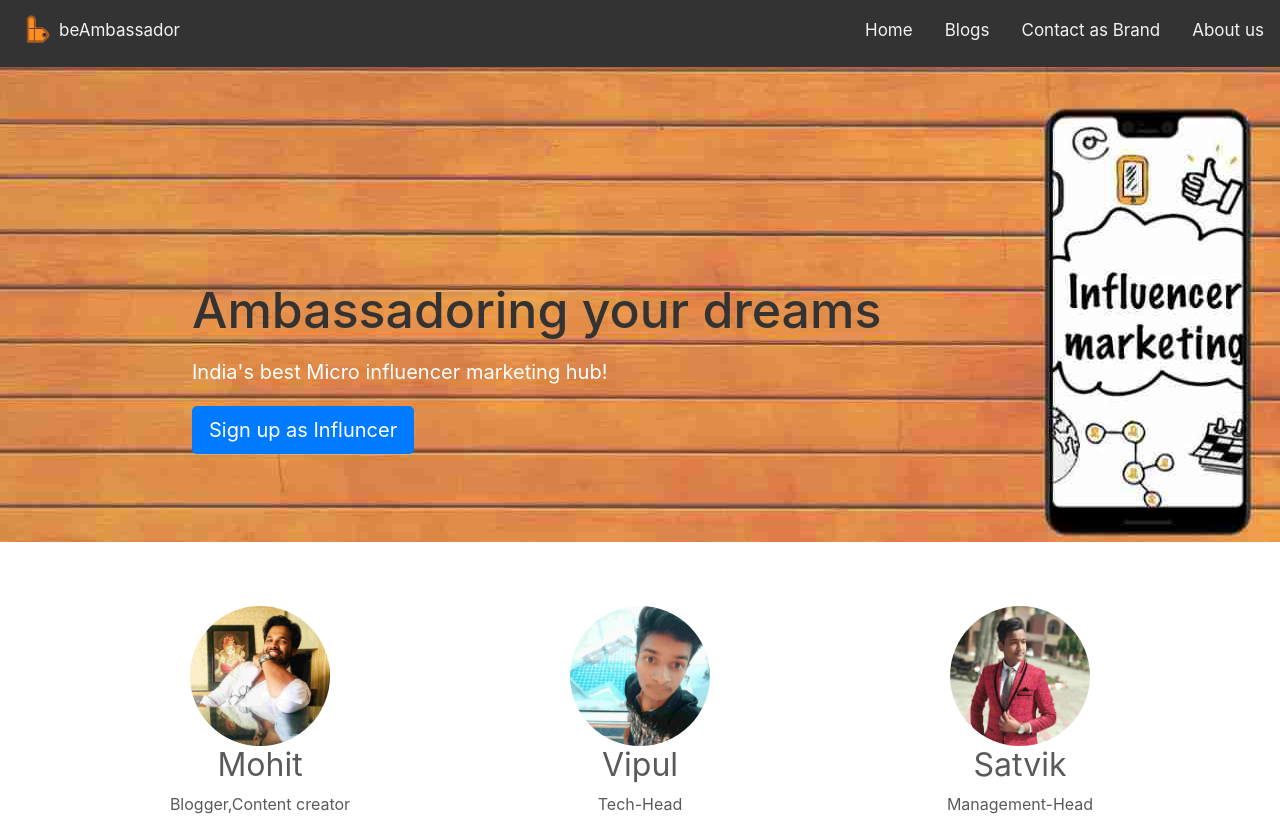
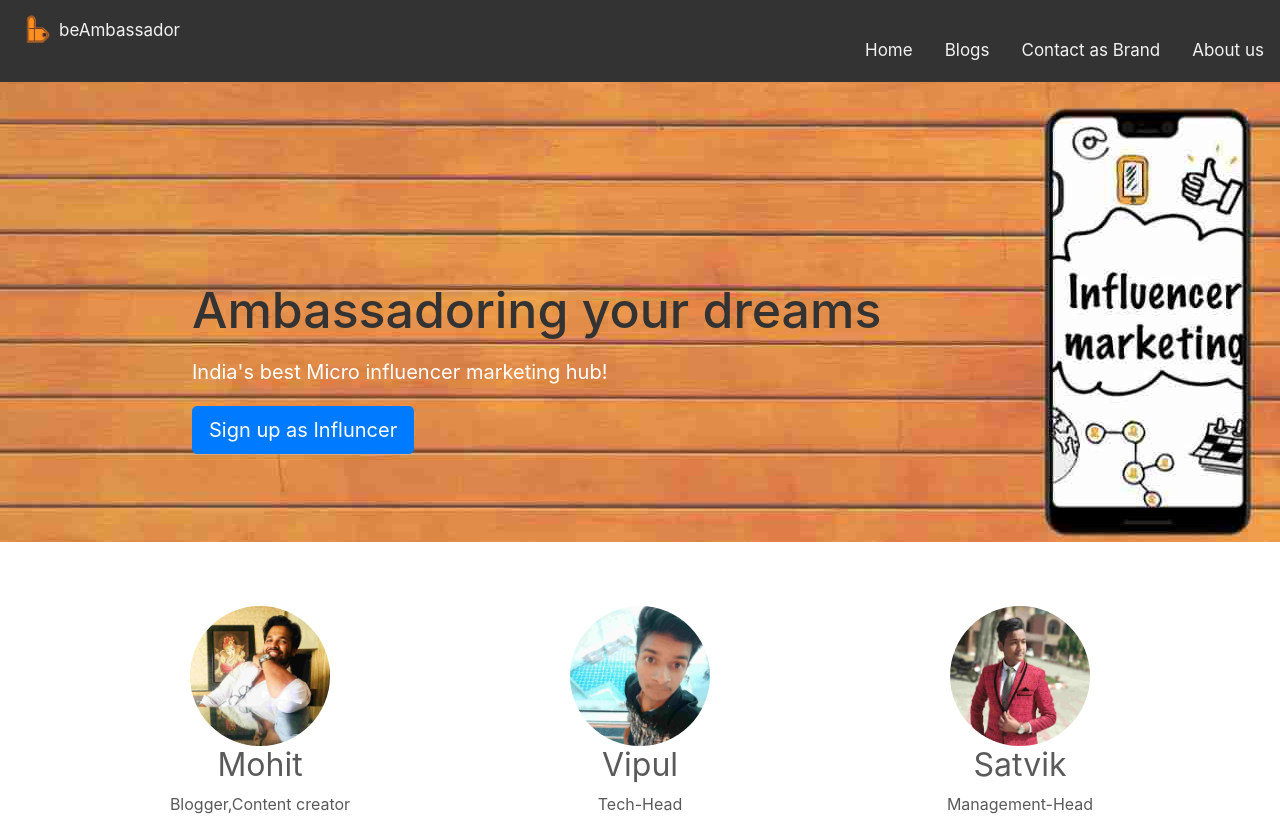
Before and after one commit to me-As-NRB/home, a plain HTML site: page index.html in a window 1280 px wide. Shown: the top 835 px of the page. Drawn offline with nearby package versions, Linux system fonts and the light colour scheme.

Commit message:
Update index.html

```diff
--- a/index.html
+++ b/index.html
@@ -46,7 +46,7 @@ height="0" width="0" style="display:none;visibility:hidden"></iframe></noscript>
         <a  id="padlogo"><img id="navlogo" src="logo.png" alt="beAmbassadorlogo"></a>
            <a class=" navlogoname" href="#">beAmbassador</a>
 
-        <div class="collapse navbar-collapse hov .abcd " id="navbarToggler">
+        <div class="collapse navbar-collapse hov .abcd " id="navbarToggler" style="padding-top: 20px;float: right ;">
           <ul class="navbar-nav ml-auto mt-2 mt-lg-0">
             <li class="nav-item active">
               <a class="padright" href="#home">Home</a>
```
